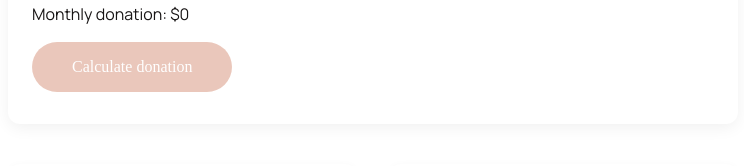
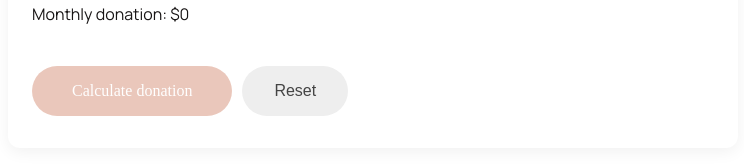
Before and after one commit to MatzAndersson/impact-calculator, a React (Vite) app in the folder impact-calculator-react/: page / in a window 1280 px wide. Shown: the part 354-520 px from the top of the page, without its empty margins (267-1011 px from the left). Built offline with nearby package versions, Linux system fonts and the light colour scheme.

Commit message:
Changed the monthly tab to represent monthly salary, Calculate Donation button only clickable when required inputs filledn in, added reset button,

```diff
--- a/impact-calculator-react/src/components/calculator/LifeTimeForm.jsx
+++ b/impact-calculator-react/src/components/calculator/LifeTimeForm.jsx
@@ -6,7 +6,7 @@ export function LifetimeForm({ inputs, update }) {
     <>
       {/* ------------- Salary period toggle ------------- */}
       <div className={styles.formRow}>
-      <div className={`${styles.formControl} ${styles.periodToggle}`}>
+        <div className={`${styles.formControl} ${styles.periodToggle}`}>
           <label className={styles.radioInline}>
             <input
               type="radio"
@@ -54,13 +54,27 @@ export function LifetimeForm({ inputs, update }) {
             className={styles.inputBase}
             type="number"
             min="0"
-            value={isAnnual ? inputs.salaryNow : inputs.monthlySalary}
+            value={
+              isAnnual
+                ? inputs.salaryNow === 0
+                  ? ""
+                  : inputs.salaryNow
+                : inputs.monthlySalary === 0
+                ? ""
+                : inputs.monthlySalary
+            }
             placeholder={isAnnual ? "e.g. 50 000" : "e.g. 4 000"}
             onChange={(e) =>
               isAnnual
-                ? update("salaryNow", +e.target.value)
-                : update("monthlySalary", +e.target.value)
-            }
+              ? update(
+                "salaryNow",
+                e.target.value === "" ? "" : +e.target.value   /* "" or Number */
+              )
+            : update(
+                "monthlySalary",
+                e.target.value === "" ? "" : +e.target.value
+              )
+        }
           />
         </div>
       </div>
@@ -72,8 +86,8 @@ export function LifetimeForm({ inputs, update }) {
           <input
             className={styles.inputBase}
             type="number"
-            value={inputs.currentAge}
-            onChange={(e) => update("currentAge", +e.target.value)}
+            value={inputs.currentAge === 0 ? "" : inputs.currentAge}
+            onChange={(e) => update("currentAge", e.target.value === "" ? "" : +e.target.value)}
             placeholder="e.g. 25"
           />
         </div>
@@ -83,8 +97,8 @@ export function LifetimeForm({ inputs, update }) {
             id="retirementAge"
             className={styles.inputBase}
             type="number"
-            value={inputs.retirementAge}
-            onChange={(e) => update("retirementAge", +e.target.value)}
+            value={inputs.retirementAge === 0 ? "" : inputs.retirementAge}
+            onChange={(e) => update("retirementAge", e.target.value === "" ? "" : +e.target.value)}
             placeholder="e.g. 65"
           />
         </div>
@@ -100,8 +114,8 @@ export function LifetimeForm({ inputs, update }) {
               className={styles.inputBase}
               type="number"
               step="0.01"
-              value={inputs.growthRate}
-              onChange={(e) => update("growthRate", e.target.value)}
+              value={inputs.growthRate === 0 ? "" : inputs.growthRate}
+              onChange={(e) => update("growthRate", e.target.value === "" ? "" : +e.target.value)}
               placeholder="e.g. 4%"
             />
             <span className={styles.suffix}>%</span>
--- a/impact-calculator-react/src/hooks/useCalculatorInputs.js
+++ b/impact-calculator-react/src/hooks/useCalculatorInputs.js
@@ -1,7 +1,7 @@
 import { useState, } from "react";
 
-export default function useCalculatorInputs() {
-  const [inputs, setInputs] = useState({
+function initialInputs() {
+  return {
     mode: "annual", // 'annual' | 'monthly' | 'lifetime'
     salaryNow: "",
     pledgePercent: 0.01, // % – used by annual + lifetime
@@ -11,10 +11,17 @@ export default function useCalculatorInputs() {
     retirementAge: "",
     salaryPeriod: "annual", // 'annual' | 'monthly'
     currency: "USD",
-  });
+  };
+}
+
+export default function useCalculatorInputs() {
+  const [inputs, setInputs] = useState(initialInputs());
+
 
   const update = (key, value) =>
     setInputs((prev) => ({ ...prev, [key]: value }));
 
-  return { inputs, update };
+  const resetAll = () => setInputs(initialInputs());
+
+  return { inputs, update, resetAll };
 }
--- a/impact-calculator-react/src/pages/ImpactCalculatorPage.jsx
+++ b/impact-calculator-react/src/pages/ImpactCalculatorPage.jsx
@@ -12,7 +12,7 @@ import pageStyles from "./ImpactCalculatorPage.module.css";
 
 export default function ImpactCalculatorPage() {
   const cardsRef = useRef(null);
-  const { inputs, update } = useCalculatorInputs();
+  const { inputs, update, resetAll } = useCalculatorInputs();
   const [calculatedDonation, setCalculatedDonation] = useState(0);
 
   const [mode, setMode] = useState("equal");
@@ -32,9 +32,14 @@ export default function ImpactCalculatorPage() {
       // monthlySalary is already the user's input per month
       donation = inputs.monthlySalary * 12 * inputs.pledgePercent;
     } else if (inputs.mode === "lifetime") {
+      const annualBase =
+        inputs.salaryPeriod === "annual"
+          ? inputs.salaryNow
+          : inputs.monthlySalary * 12; // convert monthly → annual
+
       const years = Math.max(0, inputs.retirementAge - inputs.currentAge);
       const r = Math.max(0.000001, inputs.growthRate / 100);
-      const earned = (inputs.salaryNow * ((1 + r) ** years - 1)) / r;
+      const earned = (annualBase * ((1 + r) ** years - 1)) / r;
       donation = earned * inputs.pledgePercent;
     }
 
@@ -70,14 +75,22 @@ export default function ImpactCalculatorPage() {
     );
   })();
 
+  const lifetimeBaseSalary =
+    inputs.salaryPeriod === "annual"
+      ? parseFloat(inputs.salaryNow)
+      : parseFloat(inputs.monthlySalary);
+
   const salaryFilled =
-    (inputs.mode === "annual" && inputs.salaryNow > 0) ||
-    (inputs.mode === "monthly" && inputs.monthlySalary > 0) ||
+    (inputs.mode === "annual" && parseFloat(inputs.salaryNow) > 0) ||
+    (inputs.mode === "monthly" && parseFloat(inputs.monthlySalary) > 0) ||
     (inputs.mode === "lifetime" &&
-      inputs.salaryNow > 0 &&
-      inputs.currentAge > 0 &&
-      inputs.retirementAge > inputs.currentAge &&
-      inputs.growthRate > 0);
+      /* salary field that matches the toggle */
+      lifetimeBaseSalary > 0 &&
+      /* both ages present and retirement > current */
+      parseFloat(inputs.currentAge) > 0 &&
+      parseFloat(inputs.retirementAge) > 0 &&
+      parseFloat(inputs.retirementAge) > parseFloat(inputs.currentAge) &&
+      parseFloat(inputs.growthRate) > 0);
 
   return (
     <section className={pageStyles.icWrapper}>
@@ -185,6 +198,7 @@ export default function ImpactCalculatorPage() {
             </>
           )}
         </div>
+        <div className={pageStyles.buttonsRow}></div>
         <div
           className={pageStyles.tipWrapper}
           data-tip={!salaryFilled ? "Please fill in all required fields" : ""}
@@ -197,6 +211,25 @@ export default function ImpactCalculatorPage() {
             Calculate donation
           </button>
         </div>
+
+        <button
+          className={pageStyles.resetBtn}
+          onClick={() => {
+            resetAll(); // clear form state
+            update("mode", inputs.mode);
+            setCalculatedDonation(0); // hide results
+            setMode("equal"); // back to 25 % each
+            setAllocations(
+              CHARITIES.reduce(
+                (acc, c) => ({ ...acc, [c.id]: 100 / CHARITIES.length }),
+                {}
+              )
+            );
+            window.scrollTo({ top: 0, behavior: "smooth" }); // back to top
+          }}
+        >
+          Reset
+        </button>
       </div>
 
       <>
--- a/impact-calculator-react/src/pages/ImpactCalculatorPage.module.css
+++ b/impact-calculator-react/src/pages/ImpactCalculatorPage.module.css
@@ -37,45 +37,70 @@
   transform: translateY(1px);
 }
 
-.calculateBtn:disabled{
-  opacity:0.4;
-  cursor:not-allowed;    /* system “do-not” cursor */
-  filter:grayscale(40%); /* optional: dull the colour */
+.calculateBtn:disabled {
+  opacity: 0.4;
+  cursor: not-allowed; /* system “do-not” cursor */
+  filter: grayscale(40%); /* optional: dull the colour */
 }
 
-.tipWrapper{
-  position:relative;
-  display:inline-block;              /* shrink to button size */
+.buttonsRow {
+  display: flex;
+  align-items: center;
+  /* push buttons tight and keep them on the same line */
+  gap: 16px; /* distance between Calculate & Reset  */
+  margin-top: 24px;
+}
+
+.resetBtn {
+  background: #eee;
+  color: #444;
+  border: none;
+  border-radius: 100px;
+  font-size: 16px;
+  padding: 16px 32px;
+  cursor: pointer;
+  transition: filter 0.15s, transform 0.05s;
+  margin-left: 10px; /* space between Calculate & Reset */
+}
+
+.resetBtn:hover {
+  filter: brightness(95%);
+}
+.resetBtn:active {
+  transform: translateY(1px);
+}
+
+.tipWrapper {
+  position: relative;
+  display: inline-block; /* shrink to button size */
 }
 
 /* show tooltip only when data-tip has content AND button is disabled */
-.tipWrapper:has(button:disabled)[data-tip]:hover::after{
+.tipWrapper:has(button:disabled)[data-tip]:hover::after {
   content: attr(data-tip);
-  position:absolute;
-  left:50%;
-  transform:translateX(-50%);
-  bottom: calc(100% - 9px);                      /* 10% above button */
-  background:#333;
-  color:#fff;
-  padding:6px 10px;
-  font-size:12px;
-  border-radius:4px;
-  white-space:nowrap;
-  pointer-events:none;
-  z-index:5;
-
+  position: absolute;
+  left: 50%;
+  transform: translateX(-50%);
+  bottom: calc(100% - 9px); /* 10% above button */
+  background: #333;
+  color: #fff;
+  padding: 6px 10px;
+  font-size: 12px;
+  border-radius: 4px;
+  white-space: nowrap;
+  pointer-events: none;
+  z-index: 5;
 }
 
-.tipWrapper:has(button:disabled)[data-tip]:hover::before{
-  content:"";
-  position:absolute;
-  left:50%;
-  transform:translateX(-50%);
+.tipWrapper:has(button:disabled)[data-tip]:hover::before {
+  content: "";
+  position: absolute;
+  left: 50%;
+  transform: translateX(-50%);
   bottom: calc(100% - 20px);
-  border:6px solid transparent;
-  border-top-color:#333;
+  border: 6px solid transparent;
+  border-top-color: #333;
 }
-
 
 .rangeWrapper {
   display: flex;
```
